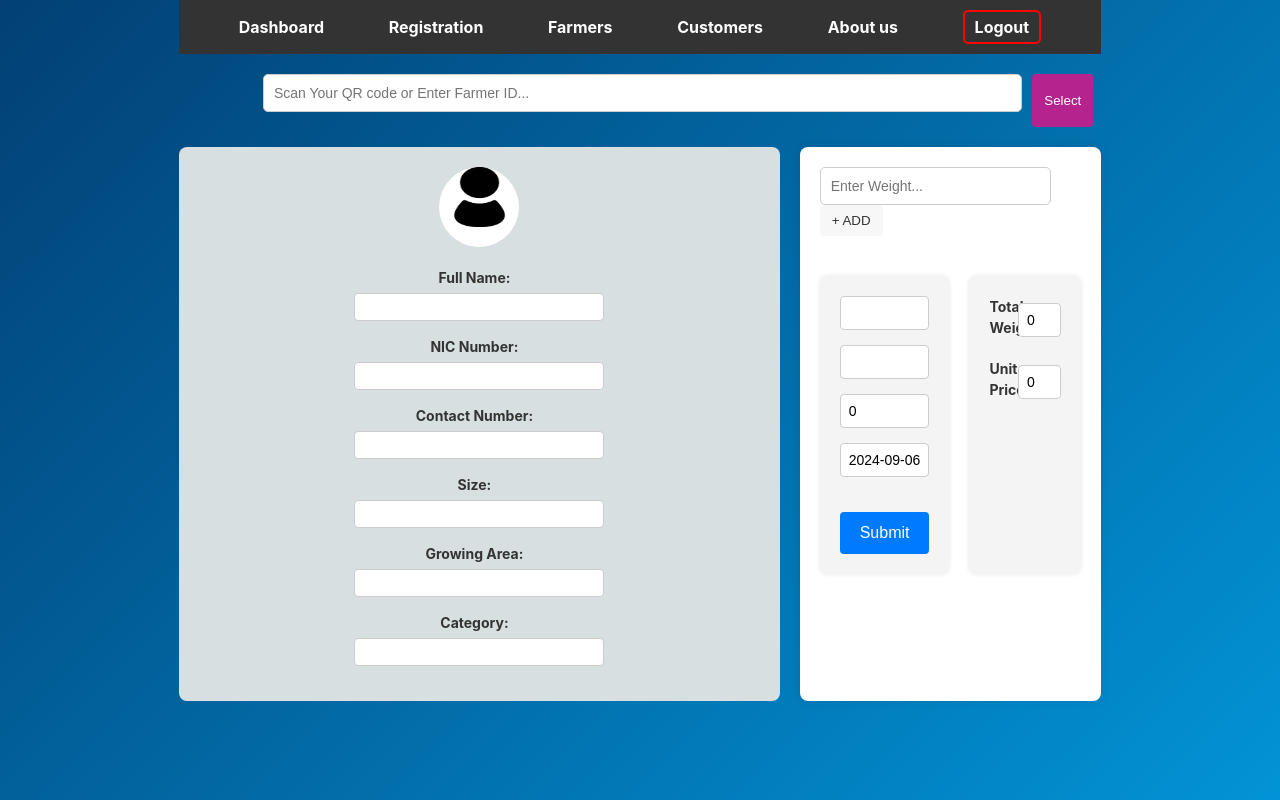
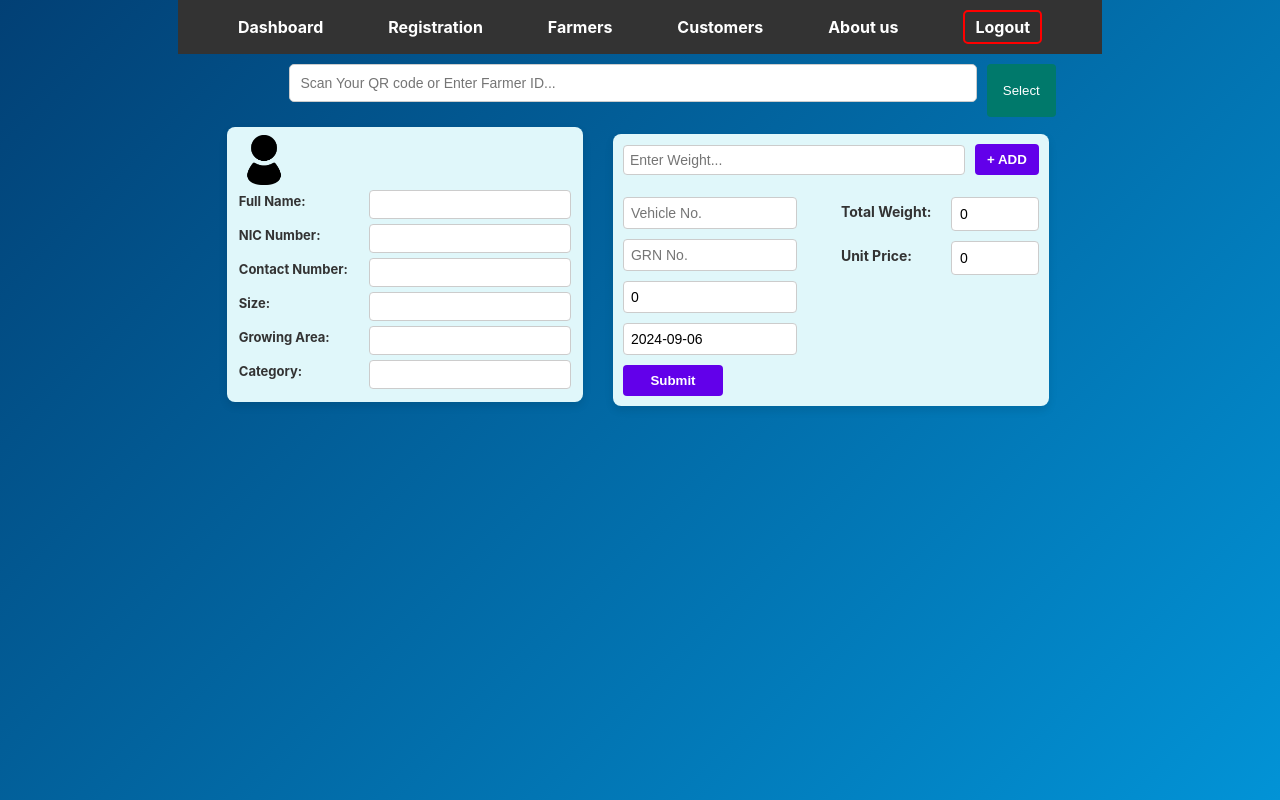
Before and after one commit to sulaiman4342/Farmers-and-Customers-Application, a React (Vite) app in the folder react-vite-application/: page /farmerPage in a window 1280 px wide. Built offline with nearby package versions, Linux system fonts and the light colour scheme.

Commit message:
farmer page forms corrected

```diff
--- a/react-vite-application/src/components/FarmerLeftForm.jsx
+++ b/react-vite-application/src/components/FarmerLeftForm.jsx
@@ -5,9 +5,7 @@ import './styles/FarmerLeftForm.css';
 const FarmerLeftForm = ({ farmerData }) => {
   return (
     <div className="left-form-container">
-      <div className="avatar-placeholder">
-        <img src="person icon.png" alt="person-icon" />
-      </div>
+      <img src="person icon.png" alt="person-icon" />
       <div className="left-form">
         <div className="form-group">
           <label>Full Name:</label>
--- a/react-vite-application/src/components/FarmerRightForm.jsx
+++ b/react-vite-application/src/components/FarmerRightForm.jsx
@@ -8,10 +8,10 @@ const FarmerRightForm = ({
   handleWeightChange,
   addWeight,
   removeWeight,
-  setWeightEntry,
+  setWeightEntry
 }) => {
   return (
-    <div className="weight-form">
+    <div className="right-form-container">
       {/* Weight input row */}
       <div className="form-weight-section">
         <input
@@ -40,7 +40,7 @@ const FarmerRightForm = ({
           <div className="form-row">
             <input
               type="text"
-              defaultValue="Enter Vehicle No."
+              placeholder="Vehicle No."
               value={weightEntry.vehicleNo}
               onChange={(e) => setWeightEntry({ ...weightEntry, vehicleNo: e.target.value })}
             />
@@ -48,7 +48,7 @@ const FarmerRightForm = ({
           <div className="form-row">
             <input
               type="text"
-              defaultValue="Enter GRN No."
+              placeholder="GRN No."
               value={weightEntry.grnNumber}
               onChange={(e) => setWeightEntry({ ...weightEntry, grnNumber: e.target.value })}
             />
@@ -56,7 +56,7 @@ const FarmerRightForm = ({
           <div className="form-row">
             <input
               type="number"
-              defaultValue="Crates"
+              placeholder="Crates"
               value={weightEntry.crates}
               onChange={(e) => setWeightEntry({ ...weightEntry, crates: e.target.value })}
             />
--- a/react-vite-application/src/components/styles/FarmerLeftForm.css
+++ b/react-vite-application/src/components/styles/FarmerLeftForm.css
@@ -1,48 +1,78 @@
 .left-form-container {
-    background: #d7dfe0;
-    padding: 20px;
+    width: 40%;
+    background: #e0f7fa;
+    padding: 8px 12px;
     border-radius: 8px;
-    width: 100%; /* Change to 100% to avoid overflow */
-    max-width: 600px; /* Set a max-width to ensure form isn't too wide */
-    margin: 0 auto;
+    margin: 0 auto ;
+    display: flex;
+    flex-direction: column;
+    align-items: flex-start;
+    box-shadow: 0 4px 8px rgba(0, 0, 0, 0.1);
 }
 
-.avatar-placeholder {
-    display: flex;
-    align-items: center;
-    justify-content: center; /* Center image within the placeholder */
-    width: 80px;
-    height: 80px;
-    background: #ffffff;
-    border-radius: 50%;
-    margin: 0 auto 20px;
+.left-form-container img {
+    width: 50px;
+    height: 50px;
+    margin-bottom: 5px; /* Space between the image and form */
+    object-fit: cover;
 }
 
 .left-form {
+    width: 100%;
     display: flex;
     flex-direction: column;
+    padding: 0;
+    margin-bottom: 0;
 }
 
 .left-form .form-group {
-    display: flex; /* Flexbox to align label and input in one row */
-    align-items: center; /* Vertically center label and input */
-    justify-content: space-between; /* Add this to prevent inputs from wrapping */
-    margin-bottom: 15px;
+    display: flex;
+    flex-direction: row;
+    align-items: center;
+    justify-content:flex-start;
+    margin-bottom: 5px;
 }
 
 .left-form label {
-    flex: 0 0 35%; /* Use a fixed width to keep labels aligned */
+    /* flex: 0 0 1px;Use a fixed width to keep labels aligned */
+    align-items: flex-start;
     margin-right: 10px; /* Add some spacing between label and input */
-    font-size: 14px;
-    text-align: right; /* Align text to the right */
+    font-size: 13px;
+    text-align: left;
 }
 
 .left-form input {
     flex: 1; /* Input takes remaining space */
-    max-width: 250px; /* Adjust max-width to fit inside the form */
-    padding: 5px;
+    max-width: 250px;/* Adjust max-width to fit inside the form */
+    padding: 6px;
     border-radius: 4px;
     border: 1px solid #ccc;
-    font-size: 14px;
+    font-size: 13px;
     box-sizing: border-box;
 }
+/* Ensure labels start from the same position */
+.left-form .form-group label {
+    width: 120px; /* Fixed width for labels */
+}
+
+/* Reduce form height by adjusting paddings and margins */
+.left-form-container{
+    padding: 8px 12px; /* Reduce padding */
+    margin-bottom: 10px; /* Adjust margin for table spacing */
+}
+
+/* Add responsiveness for smaller screens */
+@media (max-width: 768px) {
+    .left-form-container {
+        width: 90%; /* Full width on small screens */
+        margin: 10px auto; /* Add some margin */
+    }
+
+    .left-form label {
+        flex: 0 0 40%; /* More label width on smaller screens */
+    }
+
+    .left-form input {
+        max-width: 100%; /* Allow input to fill more space */
+    }
+}
--- a/react-vite-application/src/components/styles/FarmerRightForm.css
+++ b/react-vite-application/src/components/styles/FarmerRightForm.css
@@ -1,37 +1,138 @@
+/* Container for the whole right side form */
 .right-form-container {
   background: #e0f7fa; /* Light cyan background */
-    padding: 20px;
+  padding: 10px;
   border-radius: 8px;
-    width: 45%;
+  width: 50%; /* Adjust according to your layout */
+  box-shadow: 0 4px 8px rgba(0, 0, 0, 0.1);
+  margin: 7px;
 }
 
-  .right-form .form-group {
+/* Section for adding weight */
+.form-weight-section {
+  display: flex;
+  align-items: center;
+  justify-content: space-between;
   margin-bottom: 15px;
 }
 
-  .right-form input {
-    width: 100%;
-    padding: 8px;
+/* Input field for weight */
+.form-weight-section input {
+  flex: 1;
+  padding: 6px;
+  border: 1px solid #ccc;
   border-radius: 4px;
-    border: 1px solid #ccc;
+  margin-right: 10px;
 }
 
-  .right-form .add-button,
-  .right-form .submit-button {
-    background: #6200ea;
-    color: #fff;
-    border: none;
-    padding: 10px 20px;
-    border-radius: 4px;
-    cursor: pointer;
-  }
-
-  .weight-buttons button {
-    margin-right: 10px;
-    padding: 10px;
-    background: #2196f3;
-    color: #fff;
+/* ADD button */
+.add-button {
+  background-color: #6200ea;
+  color: white;
+  padding: 8px 12px;
   border: none;
   border-radius: 4px;
   cursor: pointer;
+  font-weight: bold;
 }
+
+.add-button:hover {
+  background-color: #3700b3;
+}
+
+/* Display added weight cards */
+.weight-list {
+  display: flex;
+  flex-wrap: wrap;
+  gap: 10px;
+  margin-bottom: 7px;
+}
+
+.weight-card {
+  background-color: #03c4ff;
+  color: rgb(0, 0, 0);
+  padding: 8px;
+  border-radius: 4px;
+  display: flex;
+  align-items: center;
+  justify-content: space-between;
+  width: 80px;
+  height: 25px;
+}
+
+
+/* Delete button for weight card */
+.delete-button {
+  background: none;
+  border: none;
+  color: white;
+  cursor: pointer;
+  font-size: 18px;
+}
+
+/* Form rows */
+.form-row {
+  margin-bottom: 10px;
+}
+
+.form-row input {
+  width: 80%;
+  padding: 7px;
+  border: 1px solid #ccc;
+  border-radius: 4px;
+}
+
+/* Bottom section layout */
+.form-bottom-row {
+  display: flex;
+  justify-content: space-between;
+  gap: 20px;
+}
+
+/* Left section */
+.left-section {
+  flex: 1;
+}
+
+.right-section {
+  flex: 1;
+}
+
+/* Adjust the right section's layout */
+.right-section .form-row {
+  display: flex;
+  align-items: center;
+  justify-content: space-between;
+}
+
+/* Label styling */
+.right-section label {
+  font-weight: bold;
+  width: 100px; /* Fixed width for labels */
+  margin-right: 10px;
+}
+
+/* Right-side input fields */
+.right-section input {
+  flex: 1;
+  padding: 8px;
+  border: 1px solid #ccc;
+  border-radius: 4px;
+}
+
+/* Submit button */
+.submit-button {
+  background-color: #6200ea;
+  color: white;
+  padding: 8px 5px;
+  border: none;
+  border-radius: 4px;
+  cursor: pointer;
+  font-weight: bold;
+  width: 100px;
+  border-bottom: 5px;
+}
+
+.submit-button:hover {
+  background-color: #3700b3;
+}
--- a/react-vite-application/src/pages/FarmerPage.css
+++ b/react-vite-application/src/pages/FarmerPage.css
@@ -1,225 +1,80 @@
- /* General container for the entire page */
+/* General container for the entire page */
 .farmer-page-container {
   display: flex;
   flex-direction: column;
-  align-items: center; /* Center align items horizontally */
-
+  align-items: center;
+  width: 100%;
+  box-sizing: border-box;
 }
 
-/* Search bar container */
+
 .search-bar-container {
   display: flex;
-  justify-content: flex-end; /* Align to the right */
-  margin-top: 20px;
-  margin-right: 15px;
-  width: 100%; /* Adjust width to fit within the farmer-page-container */
+  justify-content: flex-end;
+  margin-bottom: 10px;
+  margin-top: 10px;
+  width: 90%;
 }
 
-/* Search bar styling */
+
 .search-bar {
-  width: 40%; /* Adjust width to be smaller */
-  padding: 8px;
-  margin-right: 10px;
+  width: 40%;
+  padding: 5px;
   border: 1px solid #ccc;
   border-radius: 4px;
+  margin-right: 10px;
 }
 
+
 .select-button {
-  padding: 8px 12px;
-  border: 0px;
-  background-color:rgb(181, 35, 142);;
-  color:white;
-  border: none;
-  border-radius: 4px;
-  cursor: pointer;
-  transition: background-color 0.3s;
-}
-
-.select-button:hover {
-  background-color: #4a0f52;
-}
-
-/* Container for the forms (left and right) */
-.forms-container {
-  display: flex;
-  justify-content: space-between; /* Align left and right forms */
-  gap: 20px; /* Add some space between the forms */
-  padding: 20px;
-  width: 100%; /* Full width */
-}
-
-/* Farmer details form (left side) */
-.farmer-details-form {
-  display: flex;
-  flex-direction: column;
-  background-color: #ffffff;
-  padding: 20px;
-  border-radius: 8px;
-  box-shadow: 0 0 10px rgba(0, 0, 0, 0.1);
-  width: 45%; /* Adjust width */
-  align-self: flex-start; /* Align to the left */
-}
-
-.form-row {
-  display: flex;
-  justify-content: space-between;
-  margin-bottom: 15px;
-  align-items: center;
-}
-
-.form-row label {
-  font-size: 14px;
-  width: 40%;
-}
-
-.form-row input {
-  width: 55%;
-  padding: 8px;
-  border: 1px solid #ccc;
-  border-radius: 4px;
-}
-
-/* Image styling */
-img {
-  display: block;
-  margin-bottom: 20px;
-  width: 75px;
-  height: 60px;
-}
-
-/* Weight entry form (right side) */
-.weight-form {
-  display: flex;
-  flex-direction: column;
-  background-color: #ffffff;
-  padding: 20px;
-  border-radius: 8px;
-  box-shadow: 0 0 10px rgba(0, 0, 0, 0.1);
-  width: 45%; /* Adjust width */
-}
-
-/* Display added weights as cards */
-.weight-list {
-  display: flex;
-  flex-wrap: wrap;
-  gap: 10px;
-  margin-bottom: 20px; /* Add some spacing at the bottom */
-}
-
-.weight-card {
-  background-color: #ffffff;
-  border: 1px solid #ccc;
-  border-radius: 6px;
-  padding: 10px;
-  display: flex;
-  align-items: center;
-  justify-content: space-between;
-  width: 120px;
-  box-shadow: 0 0 5px rgba(0, 0, 0, 0.1);
-}
-
-.weight-card span {
-  font-size: 14px;
-}
-
-.delete-button {
-  background-color: #dc3545;
+  padding: 8px 16px;
+  background-color: #00796b;
   color: white;
   border: none;
   border-radius: 4px;
   cursor: pointer;
-  padding: 5px;
-  font-size: 12px;
-  transition: background-color 0.3s;
 }
 
-.delete-button:hover {
-  background-color: #c82333;
+.select-button:hover {
+  background-color: #004d40;
 }
 
-/* Form bottom row containing left and right sections */
-.form-bottom-row {
+
+.forms-container {
   display: flex;
   justify-content: space-between;
+  align-items: flex-start;
+  width: 90%;
   gap: 20px;
+  margin-bottom: 20px;
+}
+
+
+
+.table-placeholder {
+  width: 90%;
+  height: 150px;
+  background: #f5f5f5;
+  border: 1px dashed #ccc;
+  border-radius: 8px;
+  display: flex;
+  align-items: center;
+  justify-content: center;
+  font-size: 16px;
+  color: #999;
   margin-top: 20px;
 }
 
-/* Left section input fields */
-.left-section {
-  display: flex;
-  flex-direction: column;
-  padding: 20px;
-  background-color: #f4f4f4;
-  border-radius: 8px;
-  box-shadow: 0 0 5px rgba(0, 0, 0, 0.1);
-  width: 48%; /* Adjust width */
-}
 
-.left-section .form-row {
-  margin-bottom: 15px;
-}
-
-.left-section input {
-  width: 100%;
-  padding: 8px;
-  border: 1px solid #ccc;
-  border-radius: 4px;
-}
-
-/* Submit button styling */
-.submit-button {
-  padding: 12px 20px;
-  background-color: #007bff;
+.button {
+  padding: 8px 16px;
+  background-color: #00796b;
   color: white;
   border: none;
   border-radius: 4px;
   cursor: pointer;
-  font-size: 16px;
-  width: 100%;
-  margin-top: 20px;
-  transition: background-color 0.3s;
 }
 
-.submit-button:hover {
-  background-color: #0056b3;
+.button:hover {
+  background-color: #004d40;
 }
-
-/* Right section input fields */
-.right-section {
-  display: flex;
-  flex-direction: column;
-  padding: 20px;
-  background-color: #f4f4f4;
-  border-radius: 8px;
-  box-shadow: 0 0 5px rgba(0, 0, 0, 0.1);
-  width: 48%; /* Adjust width */
-}
-
-.right-section .form-row {
-  margin-bottom: 15px;
-}
-
-.right-section input {
-  width: 100%;
-  padding: 8px;
-  border: 1px solid #ccc;
-  border-radius: 4px;
-}
-
-/* Media queries for responsive design */
-@media (max-width: 768px) {
-  .forms-container {
-    flex-direction: column; /* Stack forms vertically on smaller screens */
-  }
-
-  .farmer-details-form,
-  .weight-form {
-    width: 100%; /* Full width for forms on smaller screens */
-  }
-
-  .left-section,
-  .right-section {
-    width: 100%; /* Full width for sections on smaller screens */
-  }
-}
```
Lines whose indentation alone changed are shown as unchanged.
